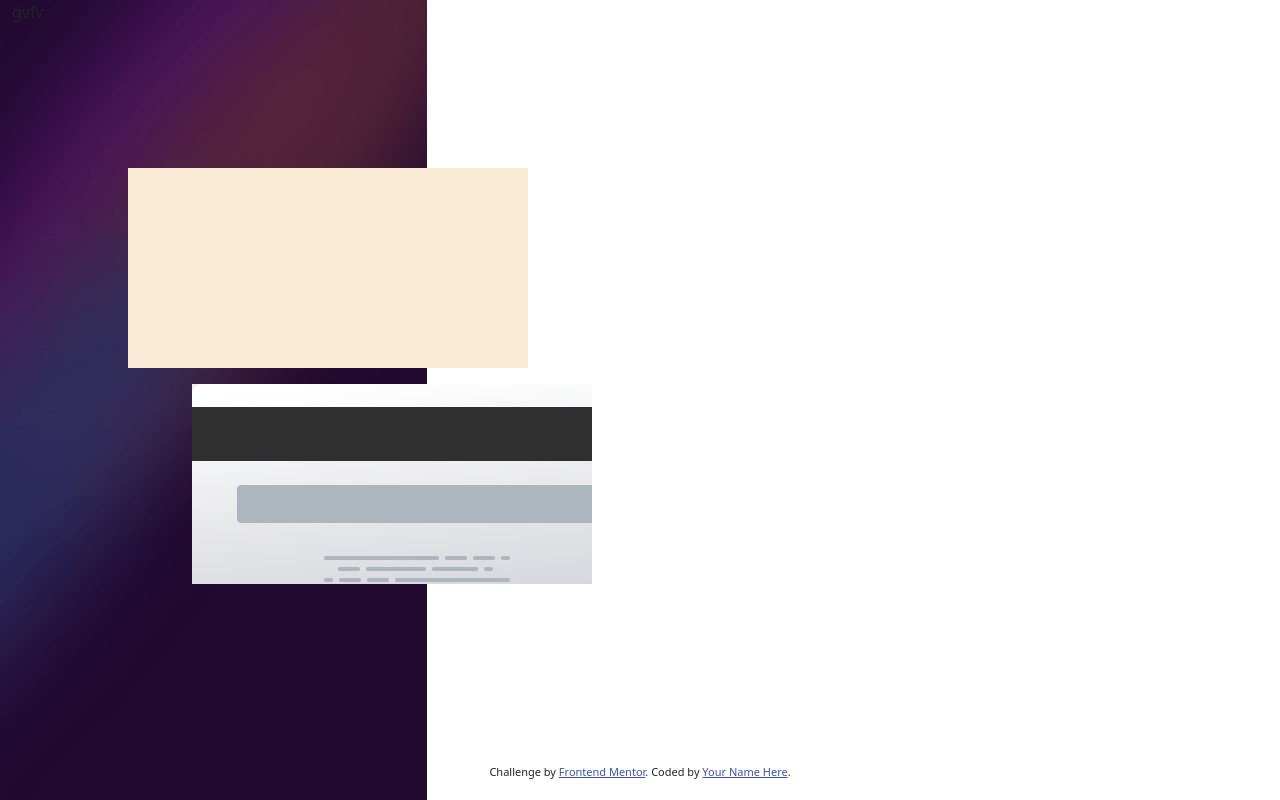
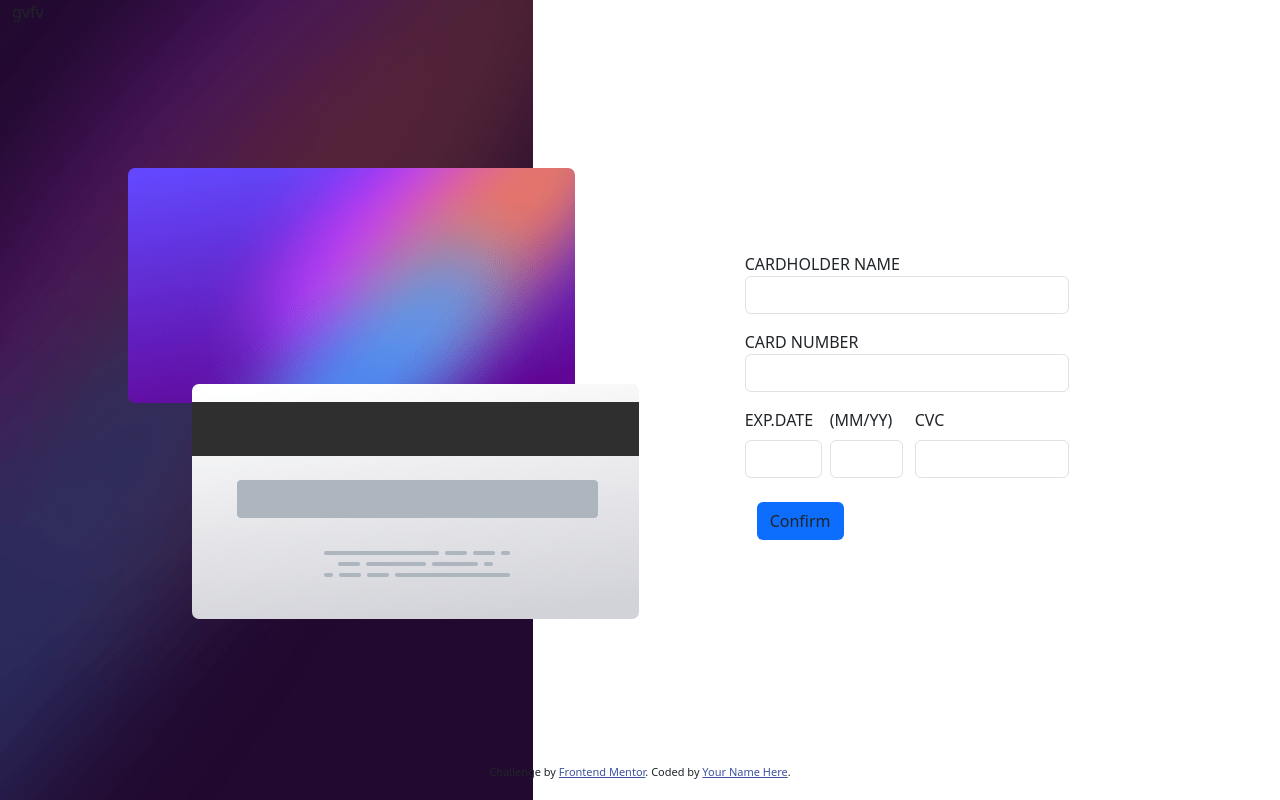
Before and after one commit to mariampataraia/interactive-card-details-form, a plain HTML site: page index.html in a window 1280 px wide. Drawn offline with Linux system fonts and the light colour scheme.

Commit message:
add markup work to form

```diff
--- a/css/style.css
+++ b/css/style.css
@@ -27,12 +27,15 @@ body {
 }
 
 .card-one {
-    width: 400px;
-    height: 200px;
+    background-image: url(../images/bg-card-front.png);
+    background-repeat: no-repeat;
+    background-size: cover;
+    background-position: center;
+    width: 447px;
+    height: 235px;
     background-color: antiquewhite;
     position: absolute;
-    /* top: 260px;
-    left: 150px; */
+    border-radius: 7px;
     top: 21vh;
     left: 10vw;
 }
@@ -40,16 +43,21 @@ body {
 .card-two {
     background-image: url(../images/bg-card-back.png);
     background-repeat: no-repeat;
-    /* background-size: cover; */
-    width: 400px;
-    height: 200px;
+    background-size: cover;
+    background-position: center;
+    width: 447px;
+    height: 235px;
     background-color: antiquewhite;
     position: absolute;
     top: 48vh;
     left: 15vw;
+    border-radius: 7px;
 }
-
 
 .attribution a {
     color: hsl(228, 45%, 44%);
 }
+
+.form {
+    width: 300px;
+}
--- a/index.html
+++ b/index.html
@@ -15,12 +15,40 @@
 <body>
 
   <div class="row h-100 m-0 p-0">
-    <div class="col-4 bg-main bg-danger">gvfv</div>
-    <div class="col-8"></div>
+    <div class="col-5 bg-main ">gvfv</div>
+    <div class="col-7 d-flex justify-content-center align-items-center">
+
+      <form action="" class="form">
+        <div class="row my-3">
+          <label for="name" class="form-label m-0 p-0">CARDHOLDER NAME</label>
+          <input type="text" class="form-control" id="name">
+        </div>
+        <div class="row my-3">
+          <label for="cardNumber" class="form-label m-0 p-0">CARD NUMBER</label>
+          <input type="text" class="form-control" id="cardNumber">
+        </div>
+        <div class="row">
+          <div class="col-3 m-0 p-0 pe-1">
+            <label for="cardNumber" class="form-label">EXP.DATE</label>
+            <input type="text" class="form-control" id="cardNumber">
+          </div>
+          <div class="col-3 m-0 p-0 px-1">
+            <label for="cardNumber" class="form-label">(MM/YY)</label>
+            <input type="text" class="form-control" id="cardNumber">
+          </div>
+          <div class="col-6 m-0 p-0 ps-2">
+            <label for="cardNumber" class="form-label">CVC</label>
+            <input type="text" class="form-control" id="cardNumber">
+          </div>
+        </div>
+        <button class="btn bg-primary btn-block my-4">Confirm</button>
+      </form>
+    </div>
   </div>
 
   <div class="card-one"></div>
   <div class="card-two"></div>
+
 
 
 
```
